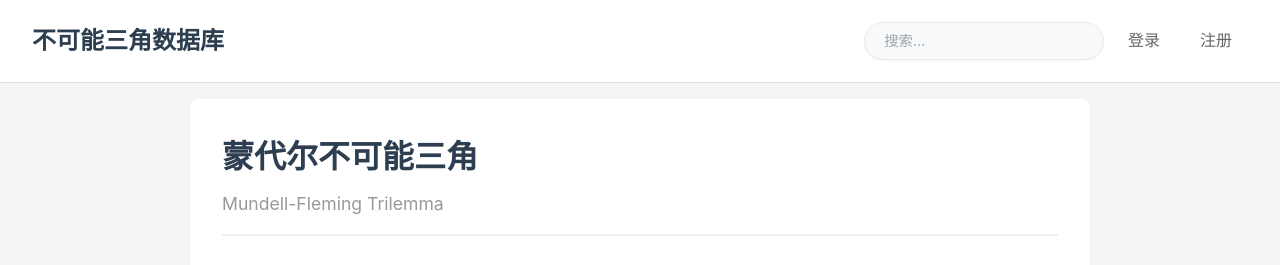
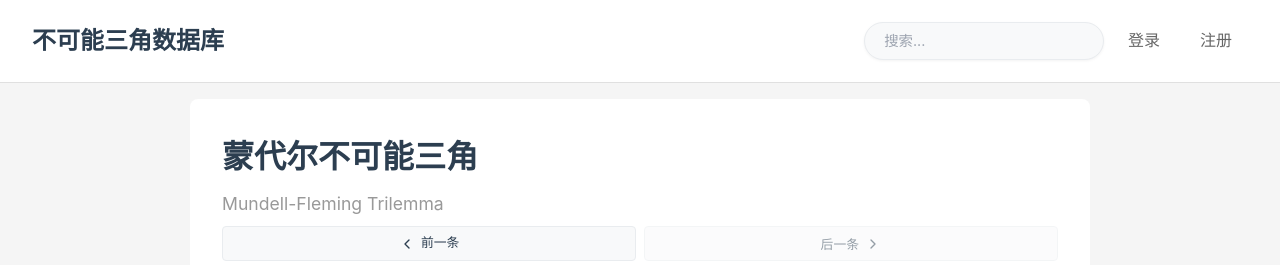
Before and after one commit to P-Chao/IT, a Flask app: page /detail/1 in a window 1280 px wide. Shown: the top 265 px of the page. Run offline with Flask 3, Linux system fonts and the light colour scheme.

Commit message:
add prev page and next page button

```diff
--- a/impossible-trinity/app.py
+++ b/impossible-trinity/app.py
@@ -113,7 +113,17 @@ def api_its():
 @app.route('/detail/<int:id>')
 def detail(id):
     it = ImpossibleTrinity.query.get_or_404(id)
-    return render_template('detail.html', it=it)
+
+    # Get previous and next records (ordered by created_at descending)
+    previous_it = ImpossibleTrinity.query.filter(
+        ImpossibleTrinity.created_at > it.created_at
+    ).order_by(ImpossibleTrinity.created_at.asc()).first()
+
+    next_it = ImpossibleTrinity.query.filter(
+        ImpossibleTrinity.created_at < it.created_at
+    ).order_by(ImpossibleTrinity.created_at.desc()).first()
+
+    return render_template('detail.html', it=it, previous_it=previous_it, next_it=next_it)
 
 @app.route('/comment/<int:id>', methods=['POST'])
 @login_required
--- a/impossible-trinity/static/css/style.css
+++ b/impossible-trinity/static/css/style.css
@@ -243,6 +243,36 @@ body {
     color: #2c3e50;
     font-weight: 700;
     margin: 0;
+}
+
+.detail-navigation {
+    display: flex;
+    gap: 0.5rem;
+    flex-wrap: wrap;
+}
+
+.nav-btn {
+    flex: 1;
+    min-width: 100px;
+    display: inline-flex;
+    align-items: center;
+    justify-content: center;
+    padding: 0.5rem 1rem;
+    font-size: 0.9rem;
+    font-weight: 500;
+    text-decoration: none;
+    transition: all 0.2s ease;
+}
+
+.nav-btn:not([disabled]):hover {
+    background: #e9ecef;
+    border-color: #dee2e6;
+    transform: translateY(-1px);
+}
+
+.nav-btn[disabled] {
+    opacity: 0.5;
+    cursor: not-allowed;
 }
 
 .detail-header .detail-subtitle {
@@ -1620,6 +1650,23 @@ body {
     .element-image {
         width: 60px;
         height: 60px;
+    }
+
+    .detail-navigation {
+        flex-wrap: nowrap;
+        gap: 0.3rem;
+    }
+
+    .nav-btn {
+        min-width: 80px;
+        padding: 0.4rem 0.5rem;
+        font-size: 0.8rem;
+        white-space: nowrap;
+    }
+
+    .nav-btn svg {
+        width: 14px;
+        height: 14px;
     }
 
     .dashboard-header {
--- a/impossible-trinity/templates/detail.html
+++ b/impossible-trinity/templates/detail.html
@@ -9,6 +9,40 @@
         <div class="detail-header">
             <h1 class="detail-title">{{ it.name }}</h1>
             <p class="detail-subtitle">{{ it.name_en }}</p>
+
+            <div class="detail-navigation">
+                {% if previous_it %}
+                    <a href="{{ url_for('detail', id=previous_it.id) }}" class="btn btn-secondary nav-btn">
+                        <svg width="16" height="16" viewBox="0 0 24 24" fill="none" stroke="currentColor" stroke-width="2" stroke-linecap="round" stroke-linejoin="round" style="margin-right: 0.4rem;">
+                            <polyline points="15 18 9 12 15 6"></polyline>
+                        </svg>
+                        前一条
+                    </a>
+                {% else %}
+                    <button class="btn btn-secondary nav-btn" disabled>
+                        <svg width="16" height="16" viewBox="0 0 24 24" fill="none" stroke="currentColor" stroke-width="2" stroke-linecap="round" stroke-linejoin="round" style="margin-right: 0.4rem;">
+                            <polyline points="15 18 9 12 15 6"></polyline>
+                        </svg>
+                        前一条
+                    </button>
+                {% endif %}
+
+                {% if next_it %}
+                    <a href="{{ url_for('detail', id=next_it.id) }}" class="btn btn-secondary nav-btn">
+                        后一条
+                        <svg width="16" height="16" viewBox="0 0 24 24" fill="none" stroke="currentColor" stroke-width="2" stroke-linecap="round" stroke-linejoin="round" style="margin-left: 0.4rem;">
+                            <polyline points="9 18 15 12 9 6"></polyline>
+                        </svg>
+                    </a>
+                {% else %}
+                    <button class="btn btn-secondary nav-btn" disabled>
+                        后一条
+                        <svg width="16" height="16" viewBox="0 0 24 24" fill="none" stroke="currentColor" stroke-width="2" stroke-linecap="round" stroke-linejoin="round" style="margin-left: 0.4rem;">
+                            <polyline points="9 18 15 12 9 6"></polyline>
+                        </svg>
+                    </button>
+                {% endif %}
+            </div>
         </div>
 
         {% if it.feature_image_url %}
```
